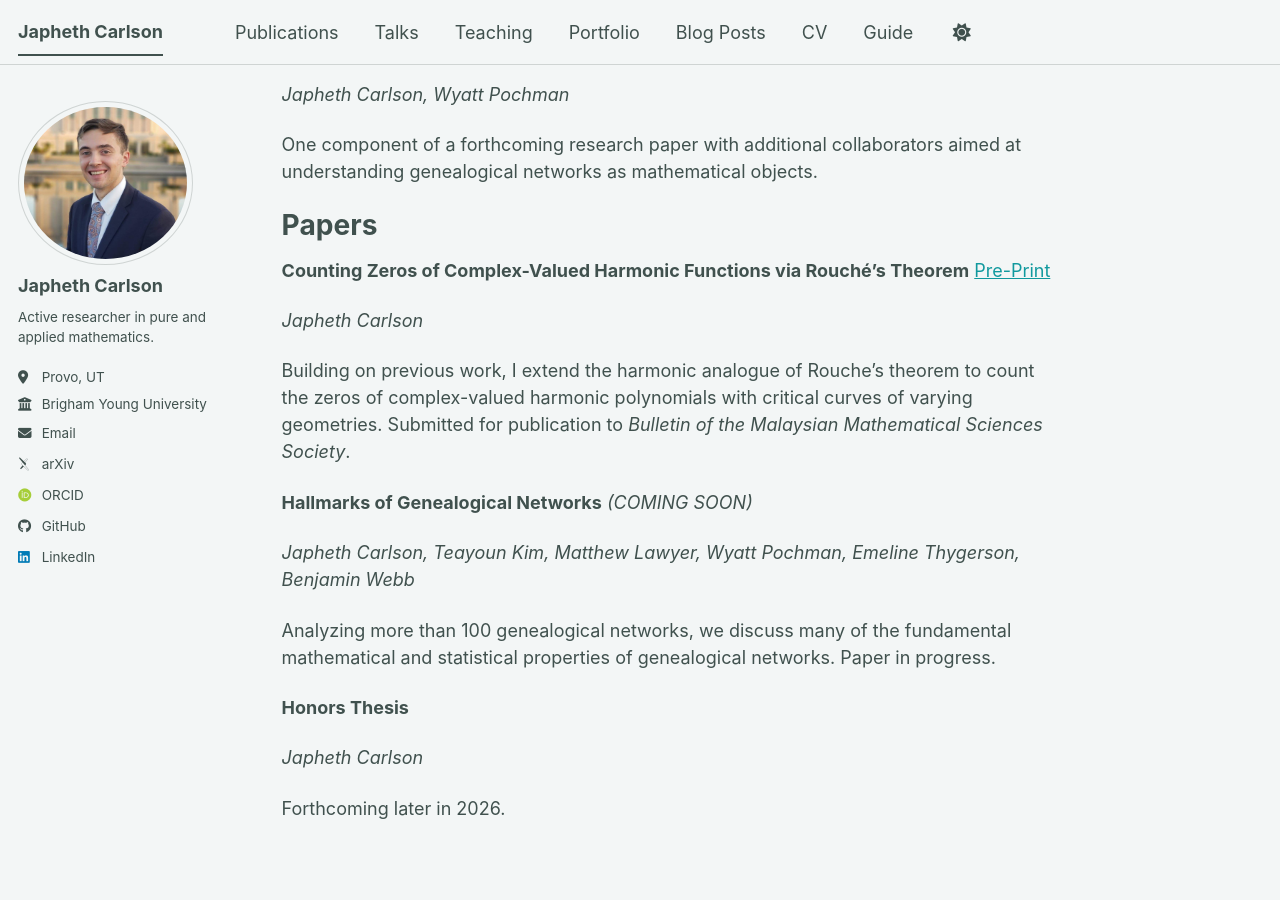
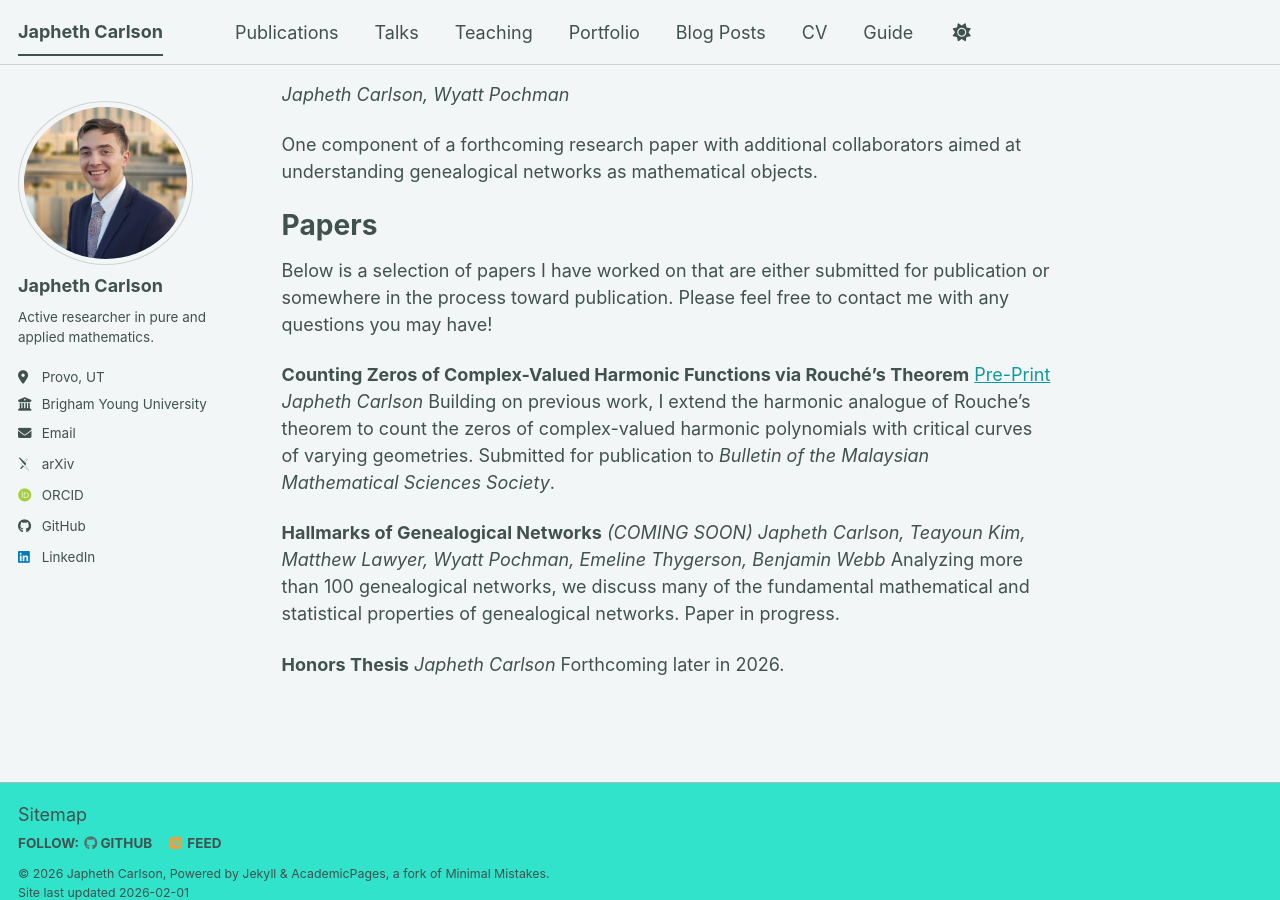
Before and after one commit to jrc117/jrc117.github.io, a Jekyll site: the page built from _pages/about.md, in a window 1280 px wide and 900 px high, scrolled down 875 px. Built offline with Jekyll 4.4.1, drawn with Linux system fonts in a browser that asks for light colours; some web fonts are replaced; a script bundle is joined from its source files by our own code; library files that are not in the unit come from our copies.

Commit message:
Add papers section with details on submissions
Added a new section detailing papers worked on, including titles, authors, and publication status.

```diff
--- a/_pages/about.md
+++ b/_pages/about.md
@@ -42,23 +42,18 @@
 
 Papers
 ======
+Below is a selection of papers I have worked on that are either submitted for publication or somewhere in the process toward publication.  Please feel free to contact me with any questions you may have!
 
 **Counting Zeros of Complex-Valued Harmonic Functions via Rouché's Theorem** [Pre-Print](https://arxiv.org/abs/2508.06721)
-
 _Japheth Carlson_
-
 Building on previous work, I extend the harmonic analogue of Rouche's theorem to count the zeros of complex-valued harmonic polynomials with critical curves of varying geometries.  Submitted for publication to _Bulletin of the Malaysian Mathematical Sciences Society_.
 
 
 **Hallmarks of Genealogical Networks** _(COMING SOON)_
-
 _Japheth Carlson, Teayoun Kim, Matthew Lawyer, Wyatt Pochman, Emeline Thygerson, Benjamin Webb_
-
 Analyzing more than 100 genealogical networks, we discuss many of the fundamental mathematical and statistical properties of genealogical networks.  Paper in progress.
 
 
 **Honors Thesis**
-
 _Japheth Carlson_
-
 Forthcoming later in 2026.
```
